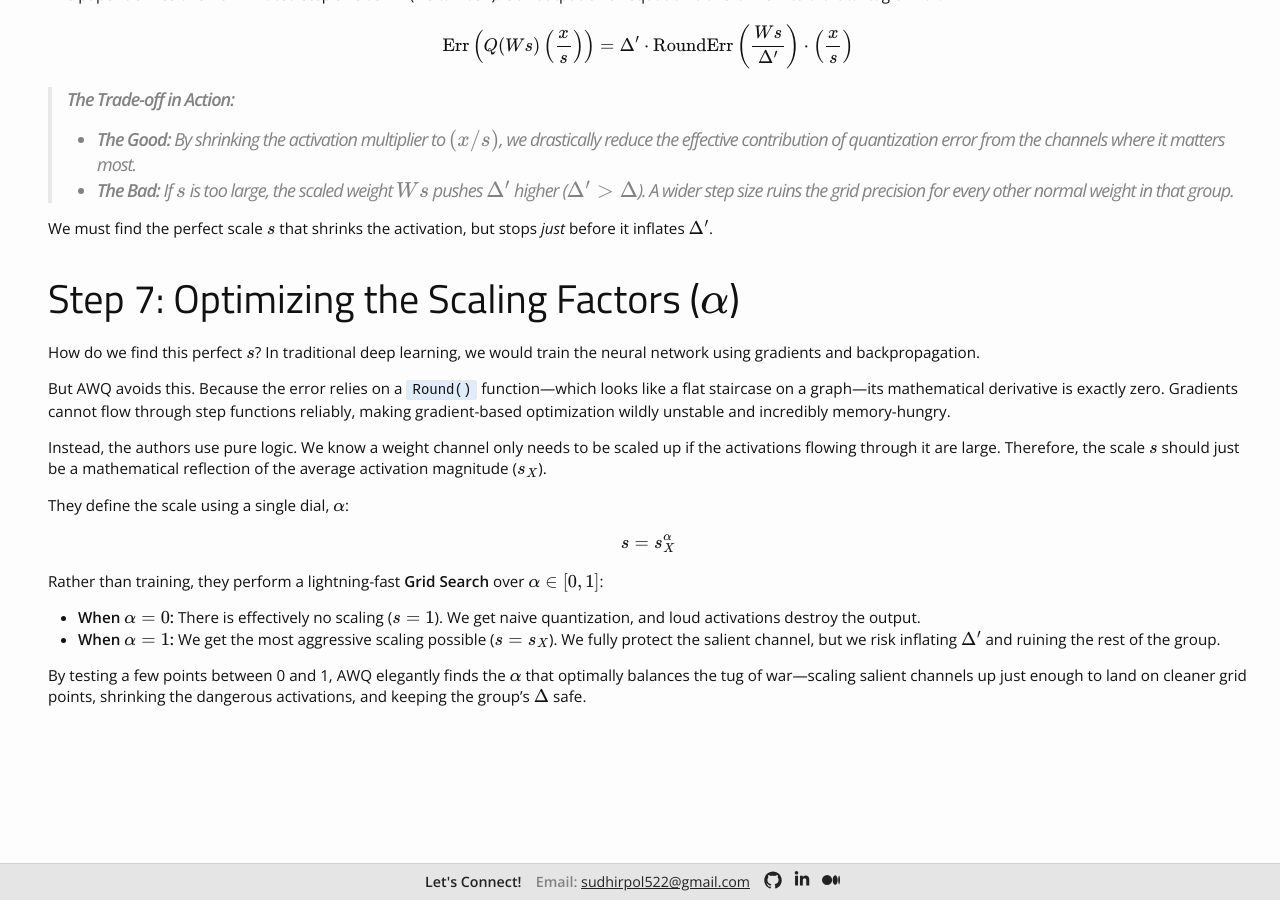
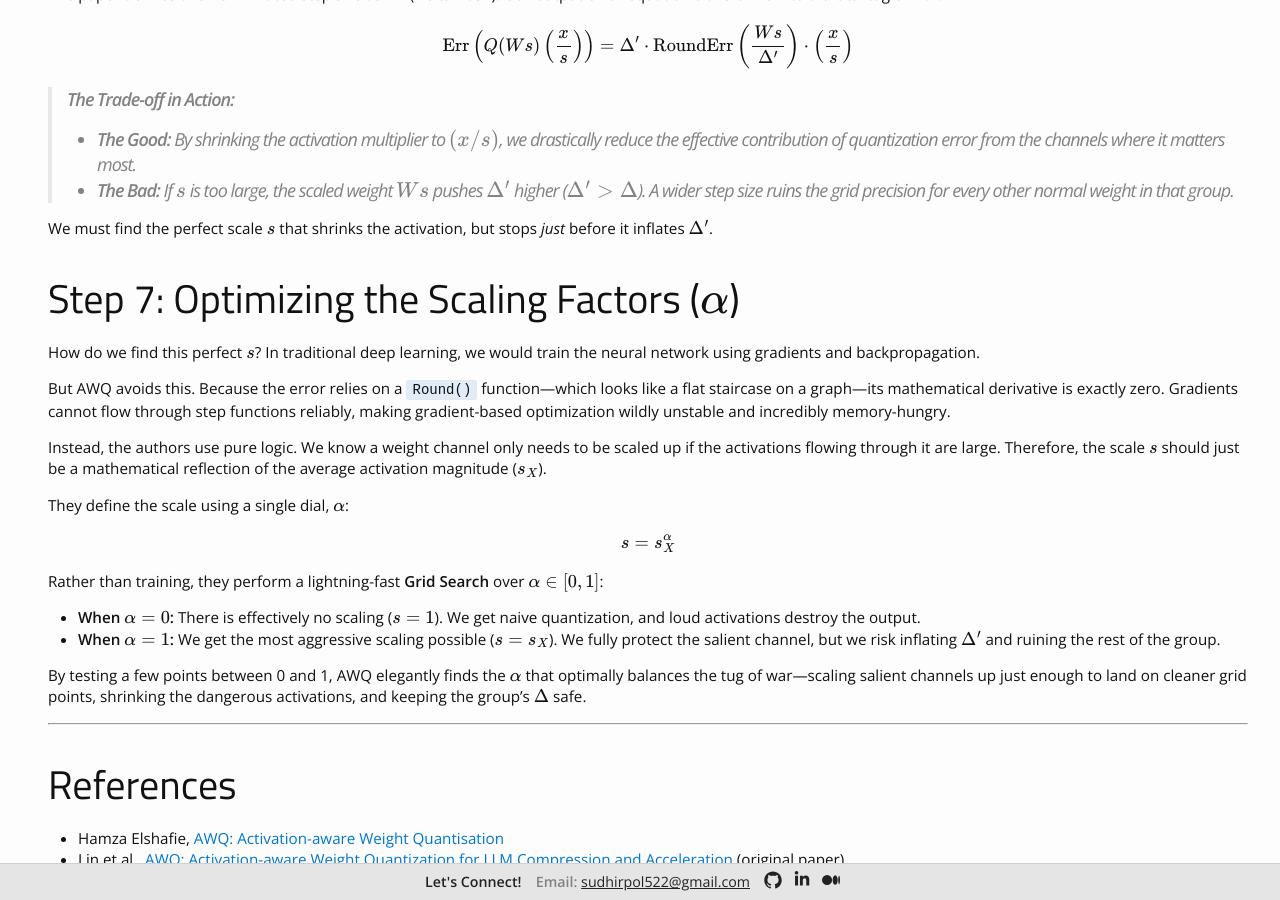
Before and after one commit to sudhirpol522/sudhirpol522.github.io, a Jekyll site: the page built from blog/math-of-awq.md, in a window 1280 px wide and 900 px high, scrolled down 2545 px. Built offline with Jekyll 4.4.1, drawn with Linux system fonts in a browser that asks for light colours; formulas are drawn with MathJax 3.

Commit message:
Add references section to AWQ post
Co-authored-by: Cursor <cursoragent@cursor.com>

```diff
--- a/blog/math-of-awq.md
+++ b/blog/math-of-awq.md
@@ -128,3 +128,10 @@ Rather than training, they perform a lightning-fast **Grid Search** over $$\alph
 * **When $$\alpha = 1$$:** We get the most aggressive scaling possible ($$s=s_X$$). We fully protect the salient channel, but we risk inflating $$\Delta'$$ and ruining the rest of the group.
 
 By testing a few points between 0 and 1, AWQ elegantly finds the $$\alpha$$ that optimally balances the tug of war—scaling salient channels up just enough to land on cleaner grid points, shrinking the dangerous activations, and keeping the group's $$\Delta$$ safe.
+
+---
+
+## References
+
+- Hamza Elshafie, [AWQ: Activation-aware Weight Quantisation](https://hamzaelshafie.bearblog.dev/awq-activation-aware-weight-quantisation/)
+- Lin et al., [AWQ: Activation-aware Weight Quantization for LLM Compression and Acceleration](https://arxiv.org/abs/2306.00978) (original paper)
```
